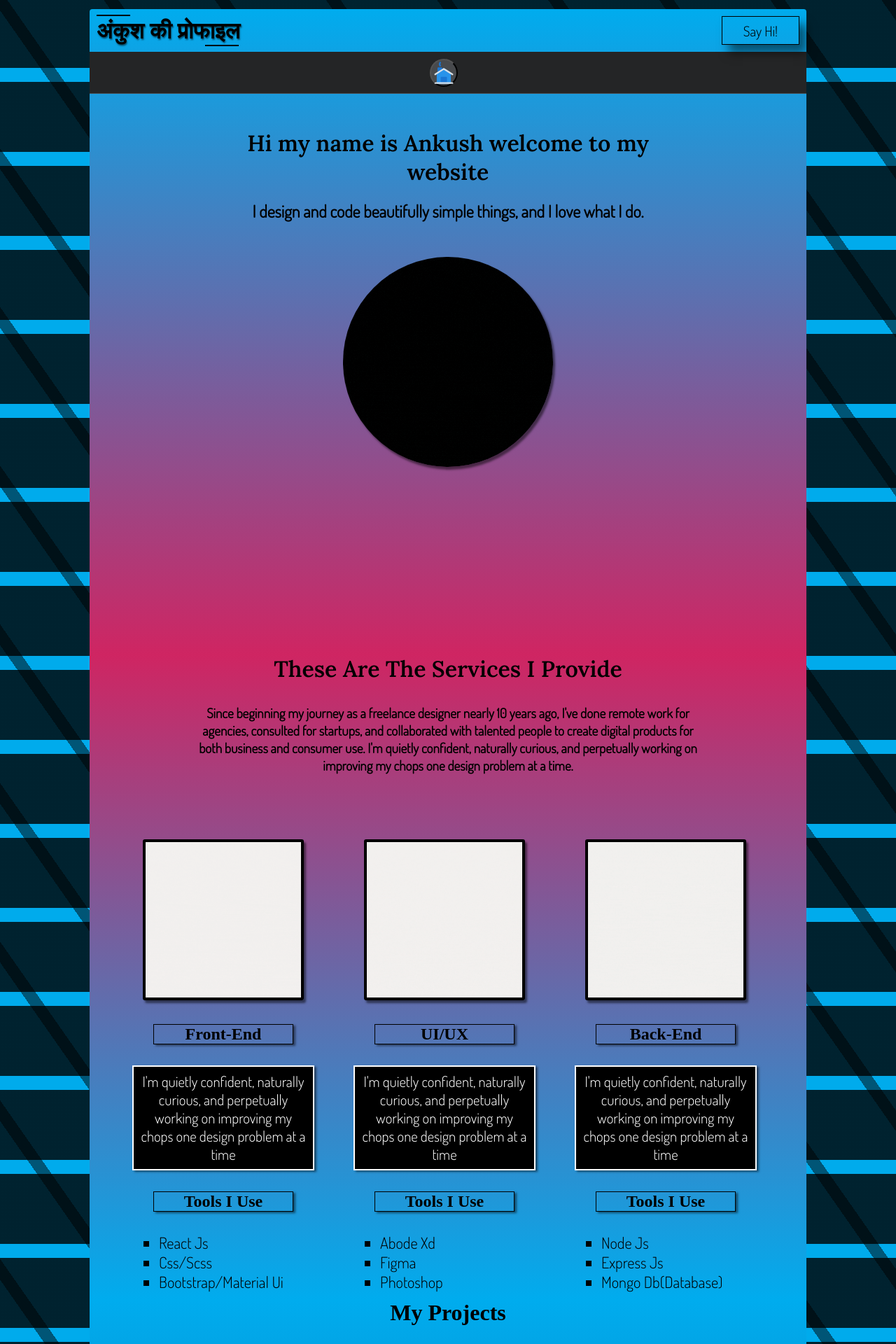
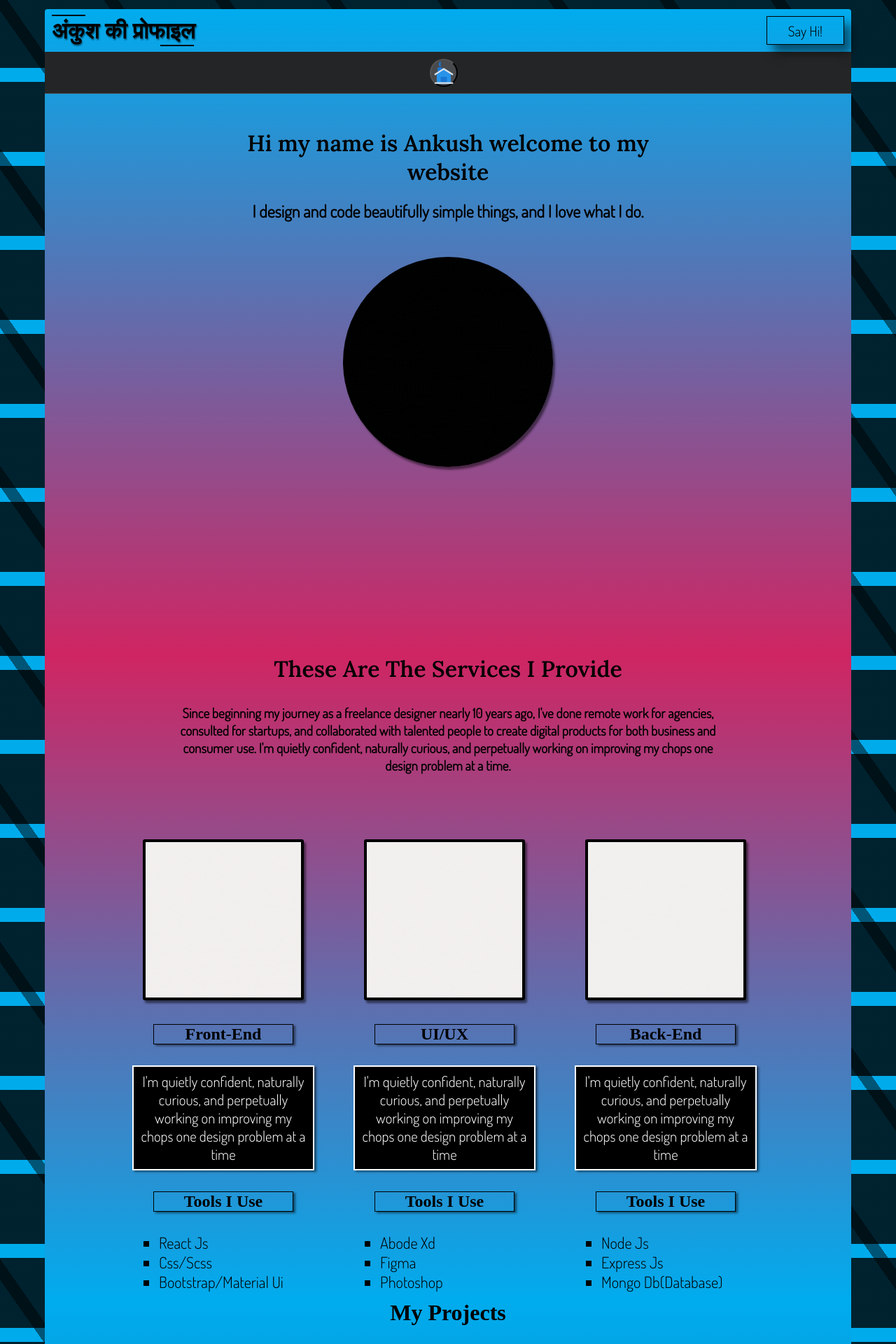
Before and after one commit to ankushk385/ankush-portfolio, a React (Create React App) app: page / in a window 1280 px wide. Shown: the top 1920 px of the page at 70% size. Built offline with nearby package versions, Linux system fonts and the light colour scheme; a web font is replaced by a local one.

Commit message:
logo changes

```diff
--- a/src/components/Home.jsx
+++ b/src/components/Home.jsx
@@ -6,7 +6,7 @@ import "../App.css";
 import { Navbar, NavItem, DropdownMenu } from "./Menu";
 import Page3 from "./Page3";
 import Page4 from "./Page4";
-import logo from "./images/logo2.gif";
+import logo from "./images/applogo.gif";
 import frontEnd from "./images/frontEnd2.gif";
 import backEnd from "./images/backEnd2.gif";
 
--- a/src/components/css/page3.css
+++ b/src/components/css/page3.css
@@ -6,7 +6,7 @@
 
 .project-section {
   margin: 0px auto;
-  width: 80%;
+  width: 90%;
   height: 1400px;
   text-align: center;
   border-radius: 0 0 4px 4px;
--- a/src/index.css
+++ b/src/index.css
@@ -62,7 +62,7 @@
 .page1 {
   margin: 0 auto;
   margin-top: 13px;
-  width: 80%;
+  width: 90%;
   height: 922px;
 
   background-image: linear-gradient(0deg, #cf2562, #00acee);
@@ -183,7 +183,7 @@
 .page2 {
   top: 0;
   margin: 0 auto;
-  width: 80%;
+  width: 90%;
   height: 922px;
   background-image: linear-gradient(0deg, #00acee, #cf2562);
   position: relative;
```
Also changed, not shown: src/components/images/applogo.gif (added), 1 other file (tests, documents, lock files or other folders).
